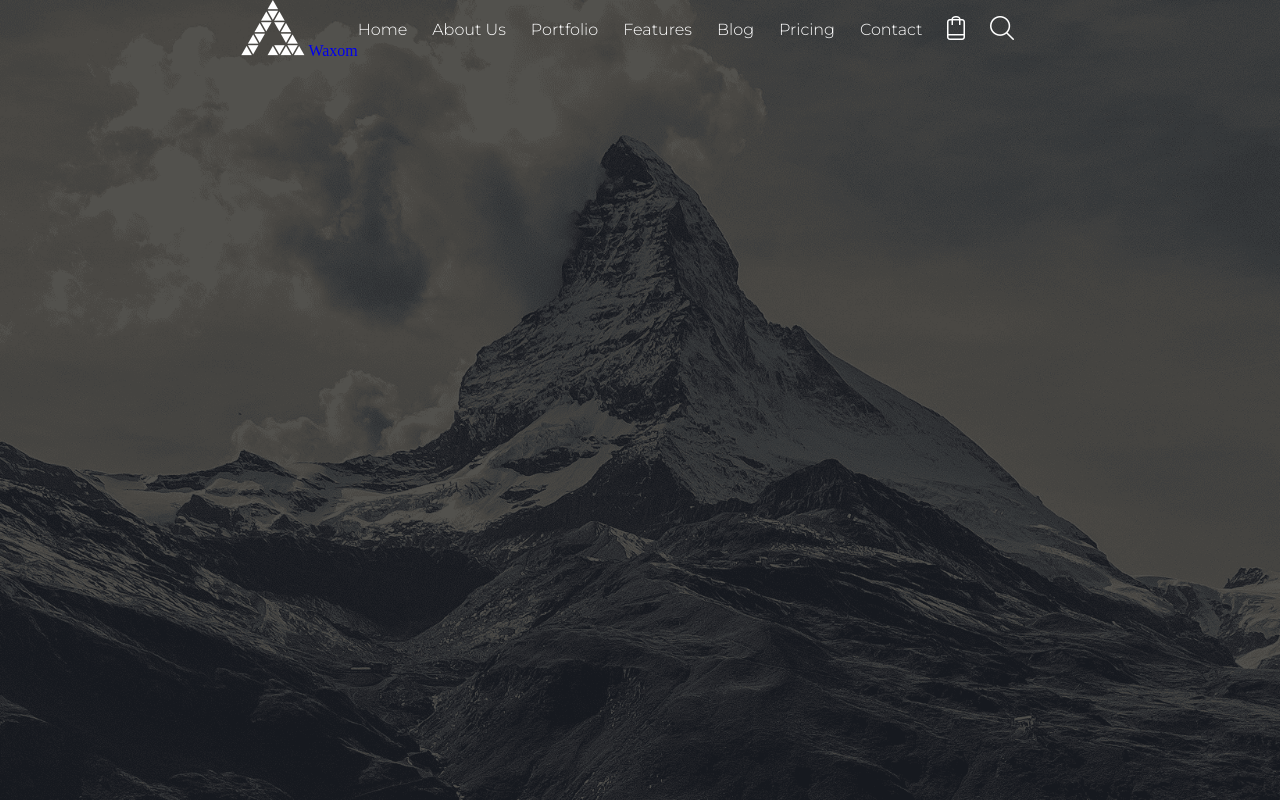
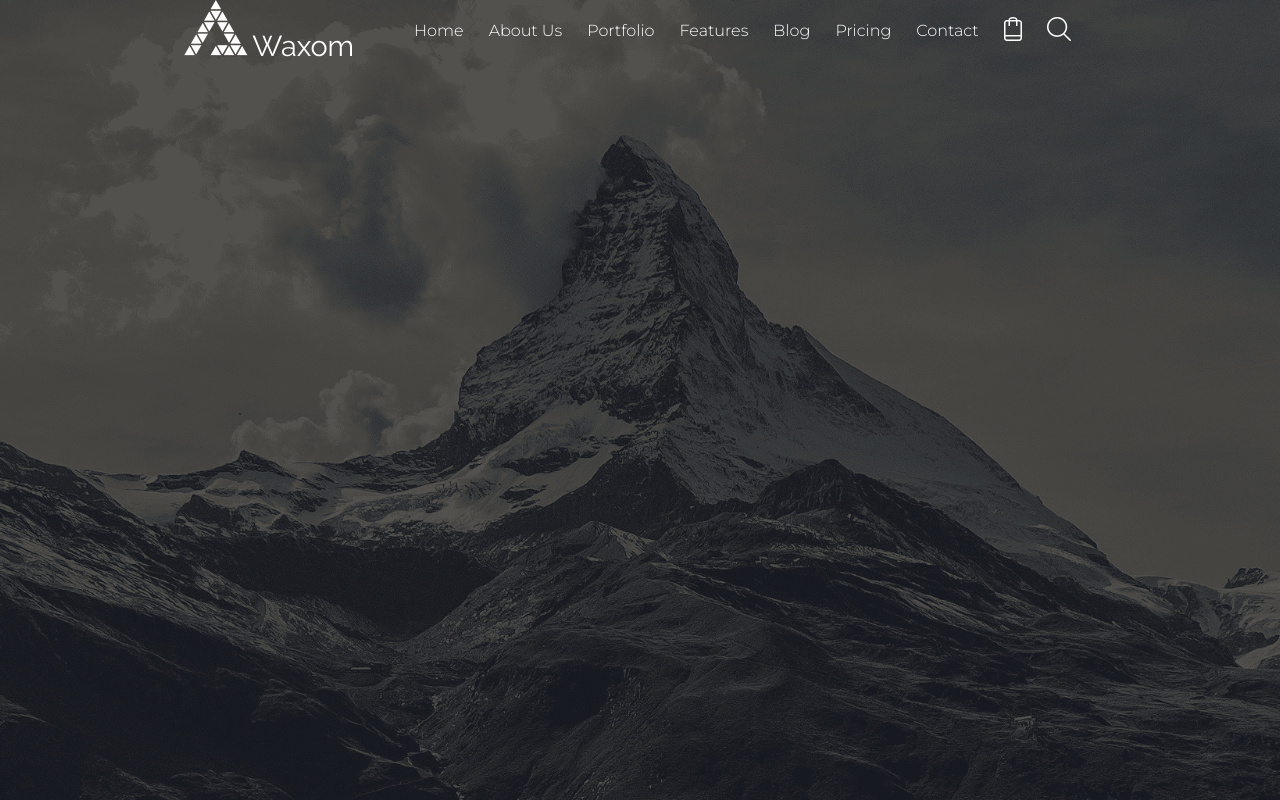
Before and after one commit to Karto4an/website, a plain HTML site: page index.html in a window 1280 px wide. Drawn offline with Linux system fonts and the light colour scheme.

Commit message:
Change logo font family

```diff
--- a/css/master.css
+++ b/css/master.css
@@ -37,6 +37,14 @@ header{
   align-self: center;
 }
 
+.logo_text{
+  font-family: 'Raleway', sans-serif;
+  color: white;
+  margin-right: 60px;
+  font-size: 1.8em;
+  align-self: center;
+}
+
 a{
   text-decoration: none;
 }
--- a/index.html
+++ b/index.html
@@ -7,13 +7,14 @@
     <link rel="stylesheet" href="css/master.css">
     <link rel="preconnect" href="https://fonts.gstatic.com">
     <link href="https://fonts.googleapis.com/css2?family=Montserrat:wght@300&display=swap" rel="stylesheet">
+    <link href="https://fonts.googleapis.com/css2?family=Raleway&display=swap" rel="stylesheet">
   </head>
   <body>
     <header>
       <nav>
         <a class="header_logo" href="#">
           <img src="img/logo.png" alt="Logo">
-          <span>Waxom</span>
+          <span class="logo_text">Waxom</span>
         </a>
         <a class="header_links" href="#">Home</a>
         <a class="header_links" href="#">About Us</a>
```
